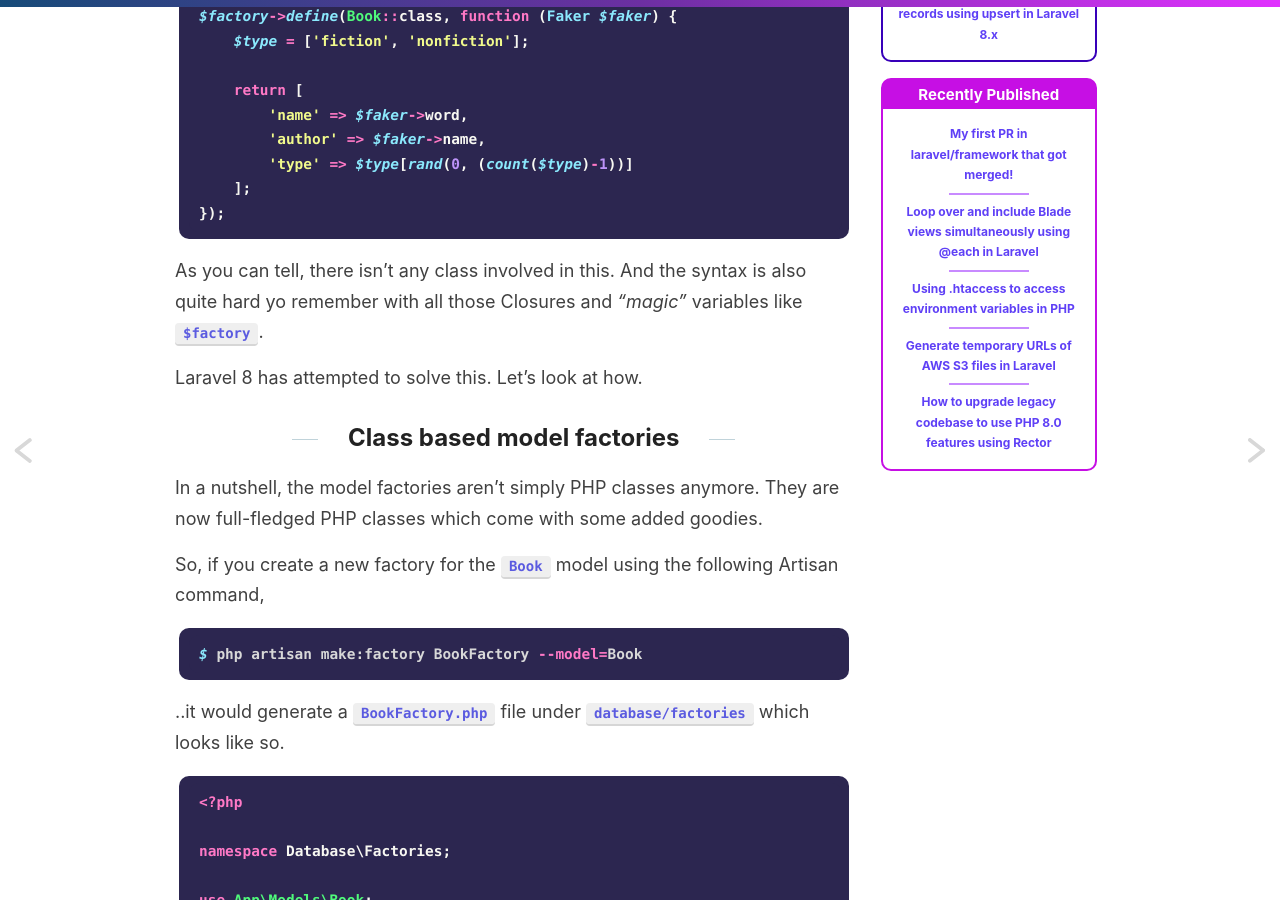
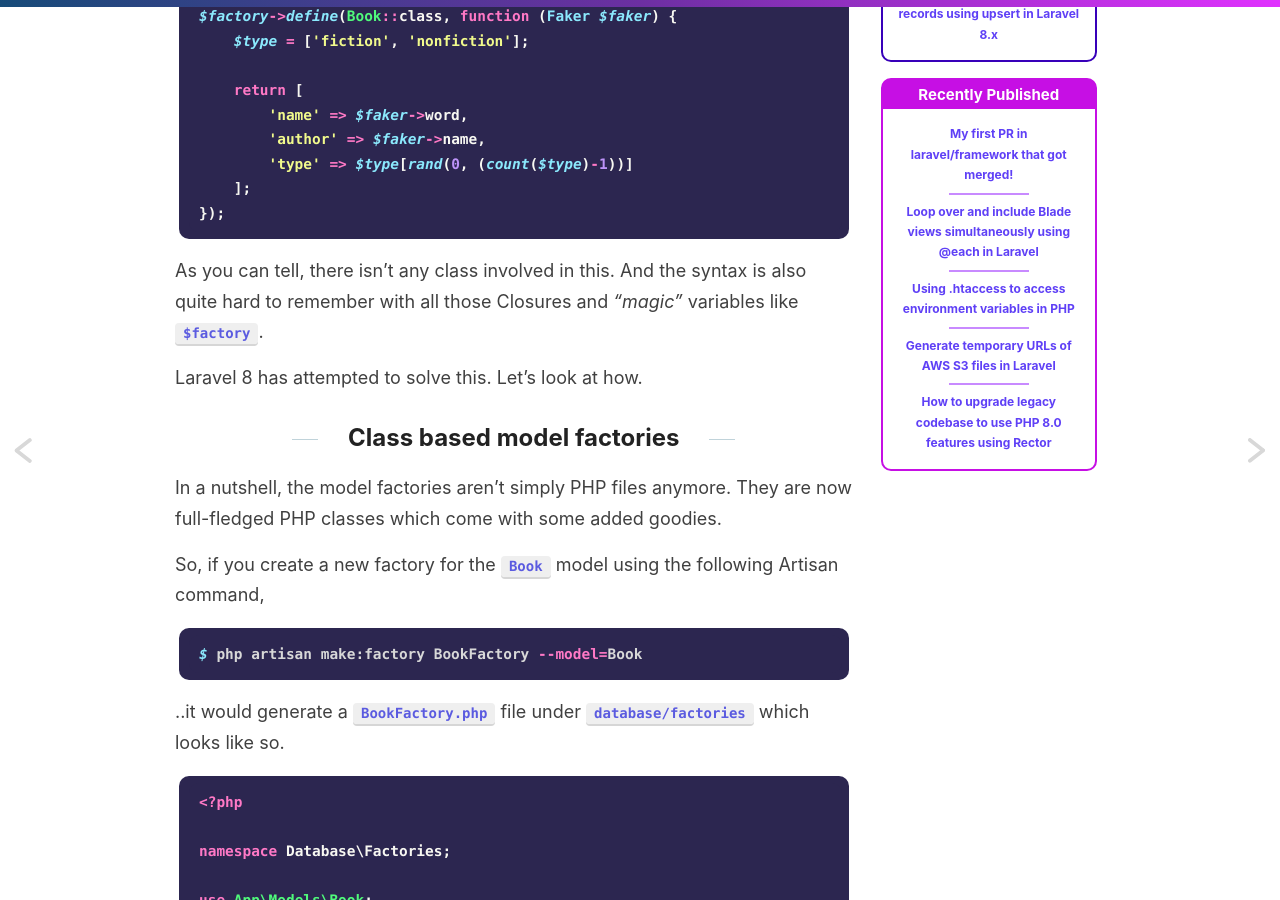
Before and after one commit to varunkumardev/amitmerchant1990.github.io, a Jekyll site: the page built from _posts/2020-09-12-class-based-model-factories-in-laravel-8.md, in a window 1280 px wide and 900 px high, scrolled down 908 px. Built offline with Jekyll 4.4.1, drawn with Linux system fonts in a browser that asks for light colours; comment, search, counter and statistics services are not loaded.

Commit message:
improve post.

````diff
--- a/_posts/2020-09-12-class-based-model-factories-in-laravel-8.md
+++ b/_posts/2020-09-12-class-based-model-factories-in-laravel-8.md
@@ -32,13 +32,13 @@ $factory->define(Book::class, function (Faker $faker) {
 });
 ```
 
-As you can tell, there isn't any class involved in this. And the syntax is also quite hard yo remember with all those Closures and *"magic"* variables like `$factory`.
+As you can tell, there isn't any class involved in this. And the syntax is also quite hard to remember with all those Closures and *"magic"* variables like `$factory`.
 
 Laravel 8 has attempted to solve this. Let's look at how.
 
 ## Class based model factories
 
-In a nutshell, the model factories aren't simply PHP classes anymore. They are now full-fledged PHP classes which come with some added goodies.
+In a nutshell, the model factories aren't simply PHP files anymore. They are now full-fledged PHP classes which come with some added goodies.
 
 So, if you create a new factory for the `Book` model using the following Artisan command,
 
````
